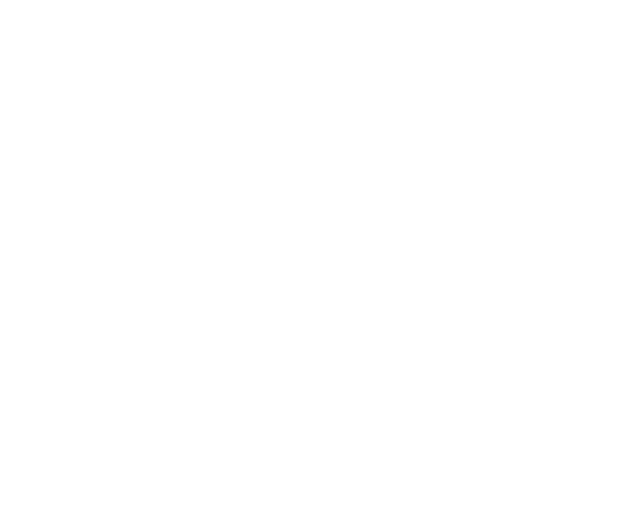
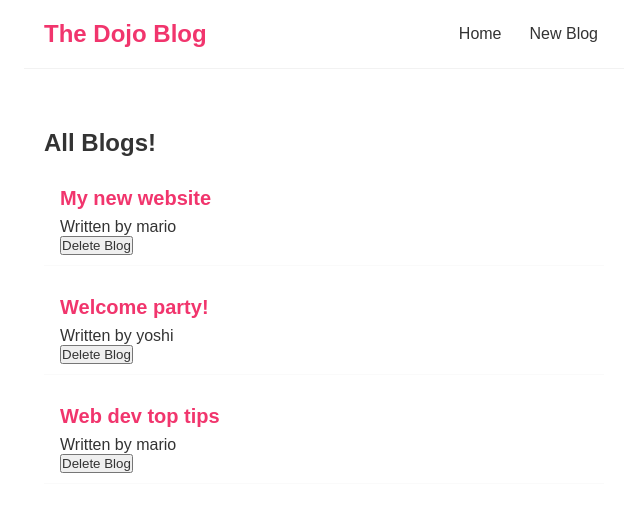
Before and after one commit to okorojames/net-ninja-react-tutorial, a React (Vite) app: page / in a window 1280 px wide. Shown: the top 512 px of the page, without its empty margins (316-956 px from the left). Built offline with nearby package versions, Linux system fonts and the light colour scheme.

Commit message:
started re-learning

```diff
--- a/src/App.css
+++ b/src/App.css
@@ -7,3 +7,44 @@
   font-family: sans-serif;
   color: #333;
 }
+.navbar {
+  padding: 20px;
+  display: flex;
+  align-items: center;
+  max-width: 600px;
+  margin: 0 auto;
+  border-bottom: 1px solid #f2f2f2;
+}
+.navbar h1 {
+  color: #f1356d;
+}
+.navbar .links {
+  margin-left: auto;
+}
+.navbar a {
+  margin-left: 16px;
+  text-decoration: none;
+  padding: 6px;
+}
+.navbar a:hover {
+  color: #f1356d;
+}
+.content {
+  padding: 20px;
+  margin: 40px auto;
+  max-width: 600px;
+}
+/*  */
+.blog-preview {
+  padding: 10px 16px;
+  margin: 20px 0;
+  border-bottom: 1px solid #fafafa;
+}
+.blog-preview:hover {
+  box-shadow: 1px 3px 5px rgba(0, 0, 0, 0.1);
+}
+.blog-preview h2 {
+  color: #f1356d;
+  font-size: 20px;
+  margin-bottom: 8px;
+}
--- a/src/App.jsx
+++ b/src/App.jsx
@@ -1,5 +1,14 @@
+import Home from "./Home";
+import Navbar from "./Navbar";
 function App() {
-  return <div className="App"></div>;
+  return (
+    <div className="App">
+      <Navbar />
+      <div className="content">
+        <Home />
+      </div>
+    </div>
+  );
 }
 
 export default App;
--- /dev/null
+++ b/src/Bloglist.jsx
@@ -0,0 +1,24 @@
+import React from "react";
+
+const Bloglist = ({ blogs, title, handleDelete }) => {
+  return (
+    <div className="blog-list">
+      <h2>{title}</h2>
+      {blogs.map((blog) => (
+        <div className="blog-preview" key={blog.id}>
+          <h2> {blog.title} </h2>
+          <p>Written by {blog.author}</p>
+          <button
+            onClick={() => {
+              handleDelete(blog.id);
+            }}
+          >
+            Delete Blog
+          </button>
+        </div>
+      ))}
+    </div>
+  );
+};
+
+export default Bloglist;
--- /dev/null
+++ b/src/Home.jsx
@@ -0,0 +1,29 @@
+import { useState, useEffect } from "react";
+import Bloglist from "./Bloglist";
+const Home = () => {
+  const [blogs, setBlogs] = useState([
+    { title: "My new website", body: "lorem ipsum...", author: "mario", id: 1 },
+    { title: "Welcome party!", body: "lorem ipsum...", author: "yoshi", id: 2 },
+    {
+      title: "Web dev top tips",
+      body: "lorem ipsum...",
+      author: "mario",
+      id: 3,
+    },
+  ]);
+  // deleting blog
+  const handleDelete = (id) => {
+    const newBlogs = blogs.filter((blog) => blog.id !== id);
+    setBlogs(newBlogs);
+  };
+  useEffect(() => {
+    console.log("use effect ran");
+  });
+  return (
+    <div className="home">
+      <Bloglist blogs={blogs} title="All Blogs!" handleDelete={handleDelete} />
+    </div>
+  );
+};
+
+export default Home;
--- /dev/null
+++ b/src/Navbar.jsx
@@ -0,0 +1,13 @@
+const Navbar = () => {
+  return (
+    <nav className="navbar">
+      <h1>The Dojo Blog</h1>
+      <div className="links">
+        <a href="/">Home</a>
+        <a href="/create">New Blog</a>
+      </div>
+    </nav>
+  );
+};
+
+export default Navbar;
```
